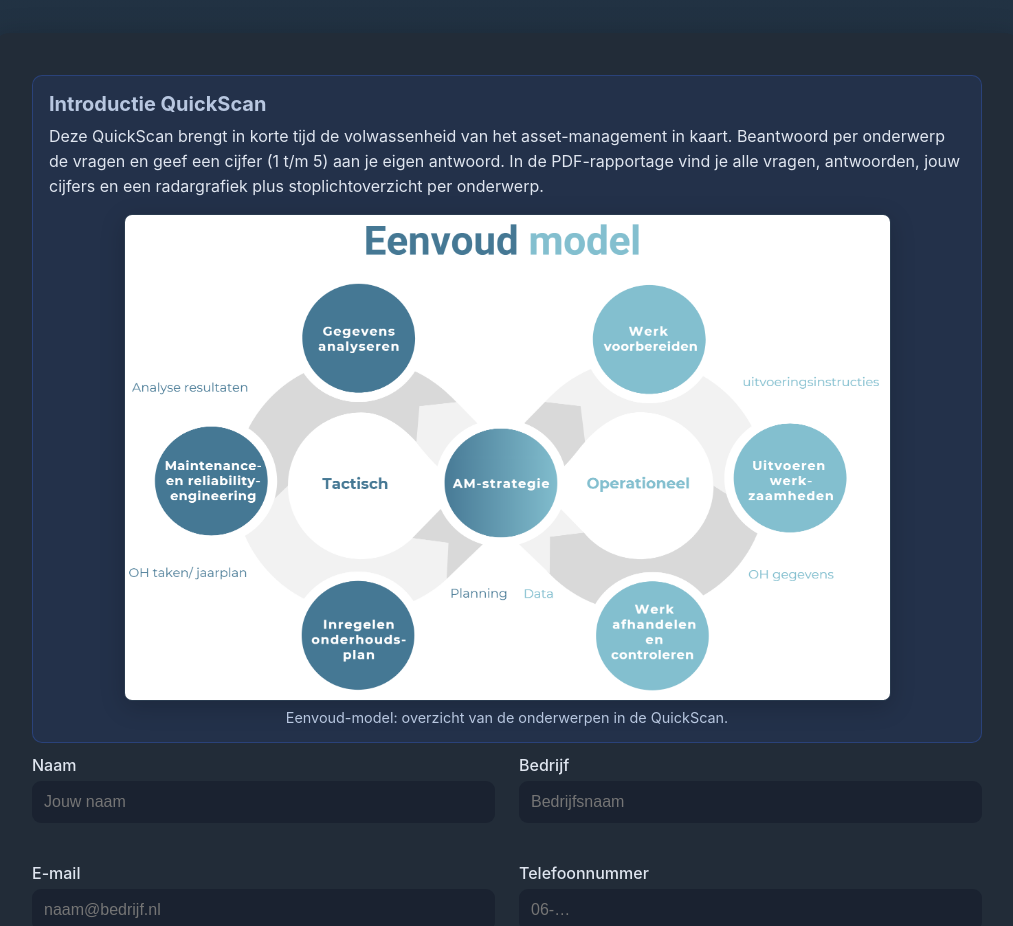
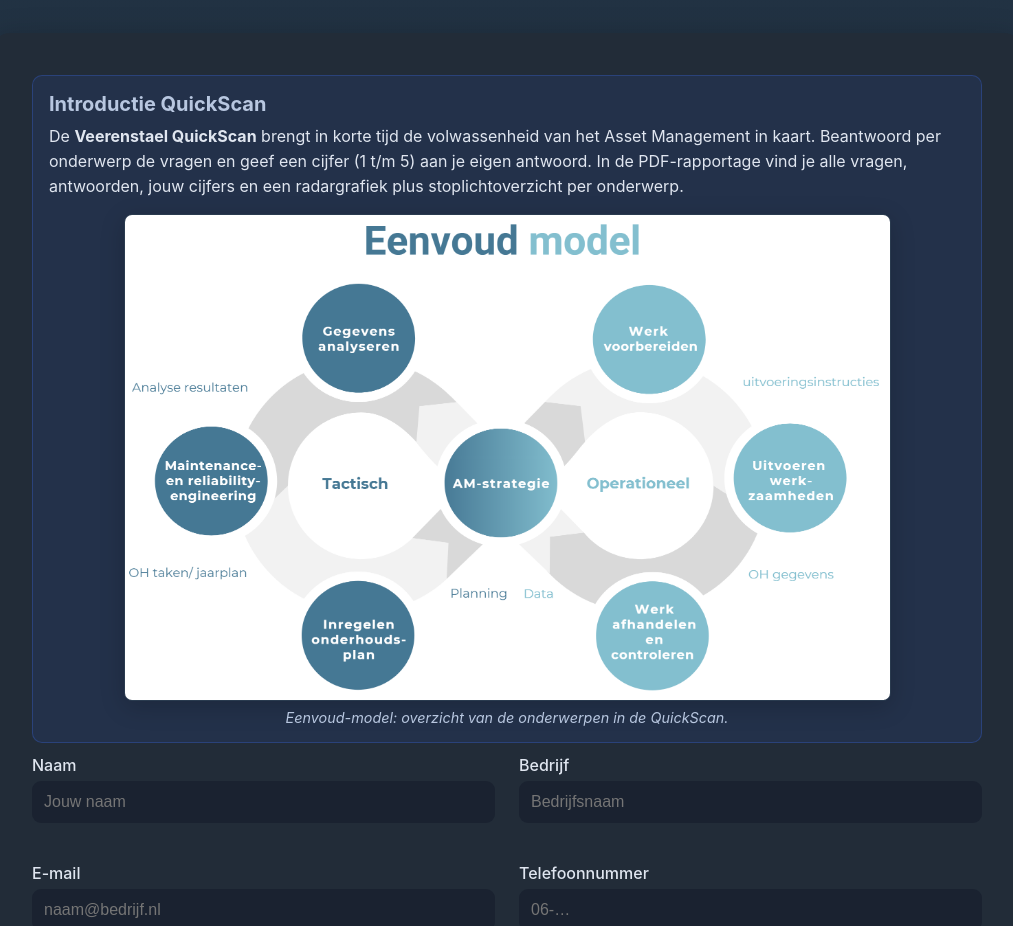
Before and after one commit to Veerenstael/QuickScan, a plain HTML site: page Frontend/index.html in a window 1280 px wide. Shown: the part 361-1287 px from the top of the page, without its empty margins (133-1146 px from the left). Drawn offline with Linux system fonts and the light colour scheme.

Commit message:
Update index.html

```diff
--- a/Frontend/index.html
+++ b/Frontend/index.html
@@ -25,7 +25,7 @@
       <div class="intro">
         <h2>Introductie QuickScan</h2>
         <p>
-          Deze QuickScan brengt in korte tijd de volwassenheid van het asset-management in kaart.
+          De <b>Veerenstael QuickScan</b> brengt in korte tijd de volwassenheid van het Asset Management in kaart.
           Beantwoord per onderwerp de vragen en geef een cijfer (1 t/m 5) aan je eigen antwoord.
           In de PDF-rapportage vind je alle vragen, antwoorden, jouw cijfers en een radargrafiek
           plus stoplichtoverzicht per onderwerp.
@@ -33,7 +33,7 @@
 
         <figure class="intro-figure">
           <img src="./afbeelding.png" alt="Eenvoud-model Veerenstael" class="intro-model"/>
-          <figcaption>Eenvoud-model: overzicht van de onderwerpen in de QuickScan.</figcaption>
+          <figcaption><i>Eenvoud-model: overzicht van de onderwerpen in de QuickScan.</i></figcaption>
         </figure>
       </div>
 
```
